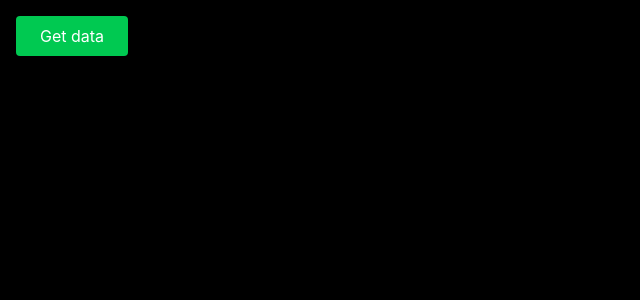
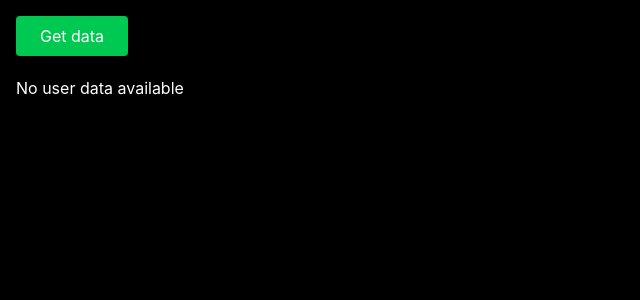
Before and after one commit to Anilbk777/react-projects, a React (Vite) app in the folder gallery-project/: page / in a window 1280 px wide. Shown: the top 300 px of the page, without its empty margins (0-640 px from the left). Built offline with nearby package versions, Linux system fonts and the light colour scheme.

Commit message:
images showed

```diff
--- a/gallery-project/src/App.jsx
+++ b/gallery-project/src/App.jsx
@@ -1,20 +1,41 @@
-import React from "react";
+import React, { useState } from "react";
 import axios from "axios";
 const App = () => {
+  const [userData, setUserData] = useState([]);
+
   const getData = async () => {
     const { data } = await axios.get(
-      "https://picsum.photos/v2/list?page=2&limit=100",
+      "https://picsum.photos/v2/list?page=2&limit=30",
     );
+    setUserData(data);
     console.log(data);
   };
+  let printUserData = "No user data available";
+  if (userData.length > 0) {
+    printUserData = userData.map((elem, id) => (
+      <div>
+        <div className="h-45 w-44 bg-white rounded-1xl">
+          <img
+            key={id}
+            className="h-full object-cover"
+            src={elem.download_url}
+          />
+        </div>
+        <h1 className="text-center">{elem.author}</h1>
+      </div>
+    ));
+  }
+
   return (
-    <div className="bg-black h-screen p-4 text-white">
+    <div className="bg-black min-h-screen  p-4 text-white">
       <button
         onClick={getData}
-        className="bg-green-500 px-6 py-2 rounded active:scale-95 transition-all"
+        className="bg-green-500 px-6 py-2 mb-5 rounded active:scale-95 transition-all"
       >
         Get data
       </button>
+
+      <div className="flex flex-wrap gap-5">{printUserData}</div>
     </div>
   );
 };
```
